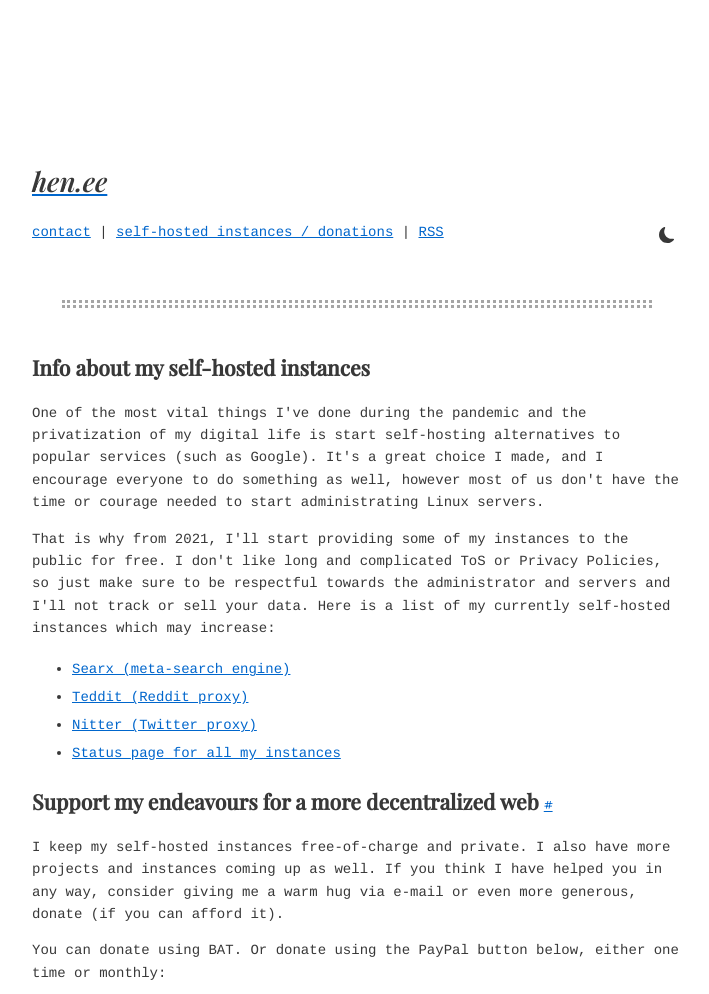
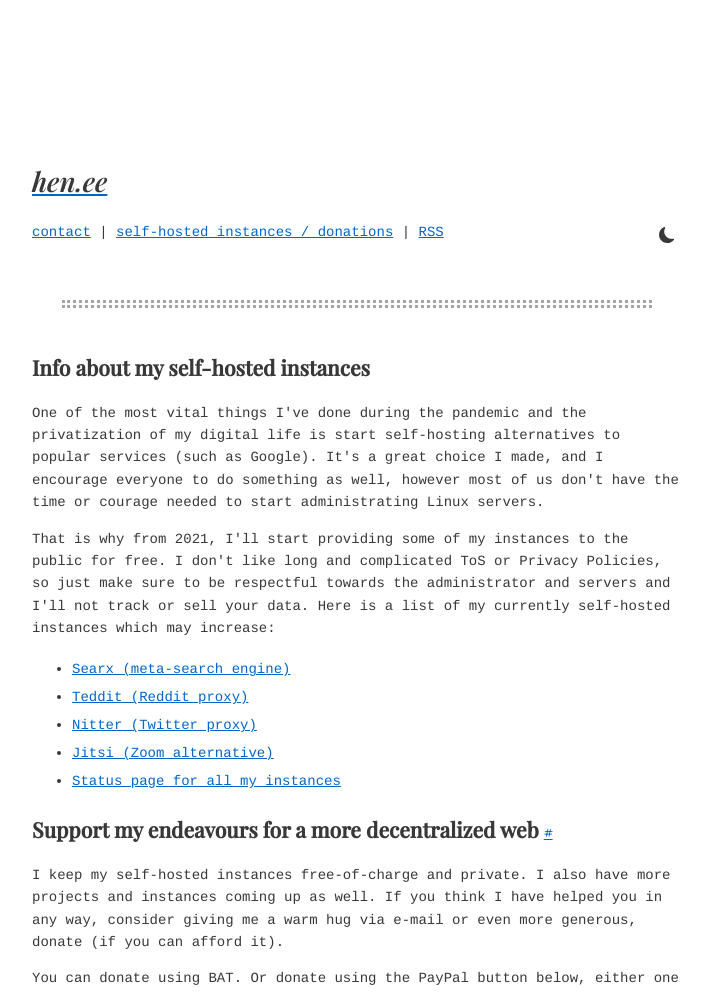
Before and after one commit to tenseoverflow/hen.ee, a Jekyll site: the page built from instances.html, in a window 1280 px wide, cut to the strip 0-994 px from the top of the page. Shown: the whole strip, without its empty margins (283-992 px from the left). Built offline with Jekyll 4.4.1, drawn with Linux system fonts in a browser that asks for light colours.

Commit message:
Jitsi added aswell
"One more thing."

```diff
--- a/instances.html
+++ b/instances.html
@@ -12,6 +12,7 @@ title: self-hosted instances & donations
     <!--<li>Private <a href="ads.txt">ad-blocking</a> DNS (w/ DoH, DoT) server:<p> <strong>DoH:</strong> https://dns.hen.ee/dns-query <strong>DoT:</strong> tls://dns.hen.ee:853</p></li>-->
     <li><a href="https://ted.hen.ee">Teddit (Reddit proxy)</a></li>
     <li><a href="https://nit.hen.ee">Nitter (Twitter proxy)</a></li>
+    <li><a href="https://meet.hen.ee">Jitsi (Zoom alternative)</a></li>
     <li><a href="https://status.hen.ee">Status page for all my instances</a></li>
 </ul>
 
```
